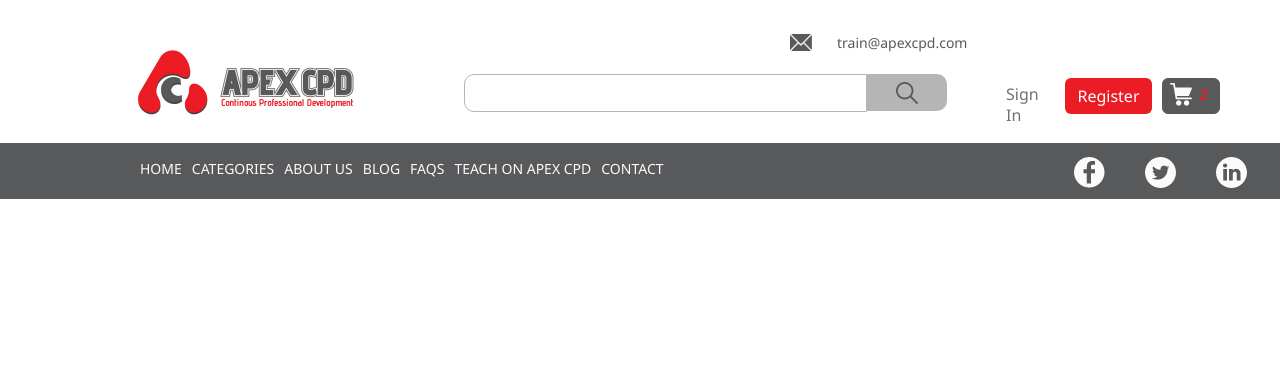
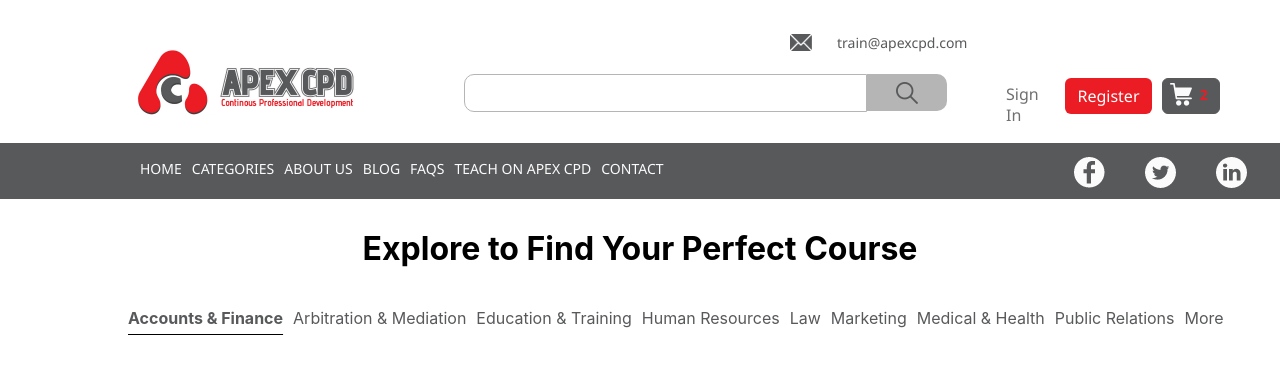
Before and after one commit to AbigaelKirwa/LiquidHackChallenge, a React (Create React App) app: page / in a window 1280 px wide. Shown: the top 374 px of the page. Built offline with nearby package versions, Linux system fonts and the light colour scheme.

Commit message:
added words to main content

```diff
--- a/src/App.js
+++ b/src/App.js
@@ -1,10 +1,12 @@
 import './App.css';
+import MainContent from './components/MainContent/MainContent';
 import Navbar from './components/Navbar/Navbar';
 
 function App() {
   return (
     <div>
       <Navbar/>
+      <MainContent/>
     </div>
   );
 }
--- /dev/null
+++ b/src/components/MainContent/MainContent.css
@@ -0,0 +1,26 @@
+#overall_content{
+    padding-left: 10%;
+    padding-right: 10%;
+    margin-top: 30px;
+}
+#overall_content h1{
+    text-align: center;
+}
+#overall_content ul{
+    display: flex;
+    flex-direction: row;
+    list-style: none;
+    margin-top: 40px;
+}
+#overall_content ul li a{
+    /* UI Properties */
+    letter-spacing: 0px;
+    color: #58595B;
+    text-decoration: none;
+    padding-right: 10px;
+    text-wrap: nowrap;
+}
+#overall_content ul li#accounts{
+    text-decoration: underline;
+    text-underline-offset: 10px;
+}
--- /dev/null
+++ b/src/components/MainContent/MainContent.jsx
@@ -0,0 +1,23 @@
+import "./MainContent.css"
+function MainContent(){
+    return(
+        <div id="overall_content">
+            <h1>Explore to Find Your Perfect Course</h1>
+            <div className="content_tags">
+                <ul>
+                    <li id="accounts"><a href="#accounts"><strong>Accounts &amp; Finance</strong></a></li>
+                    <li><a href="#arbitration">Arbitration &amp; Mediation</a></li>
+                    <li><a href="#education">Education &amp; Training</a></li>
+                    <li><a href="#hr">Human Resources</a></li>
+                    <li><a href="#law">Law</a></li>
+                    <li><a href="#marketing">Marketing</a></li>
+                    <li><a href="#medical">Medical &amp; Health</a></li>
+                    <li><a href="#public">Public Relations</a></li>
+                    <li><a href="#more">More</a></li>
+                </ul>
+            </div>
+        </div>
+    )
+}
+
+export default MainContent;
--- a/src/components/Navbar/Navbar.css
+++ b/src/components/Navbar/Navbar.css
@@ -133,7 +133,6 @@
 }
 
 .lower_nav .lower_nav_left ul li a{
-
     font: normal normal normal 14px/19px Segoe UI;
     letter-spacing: 0px;
     color: #FBFBFB;
```
Also changed, not shown: src/components/Navbar/Navbar.jsx (indentation only).
